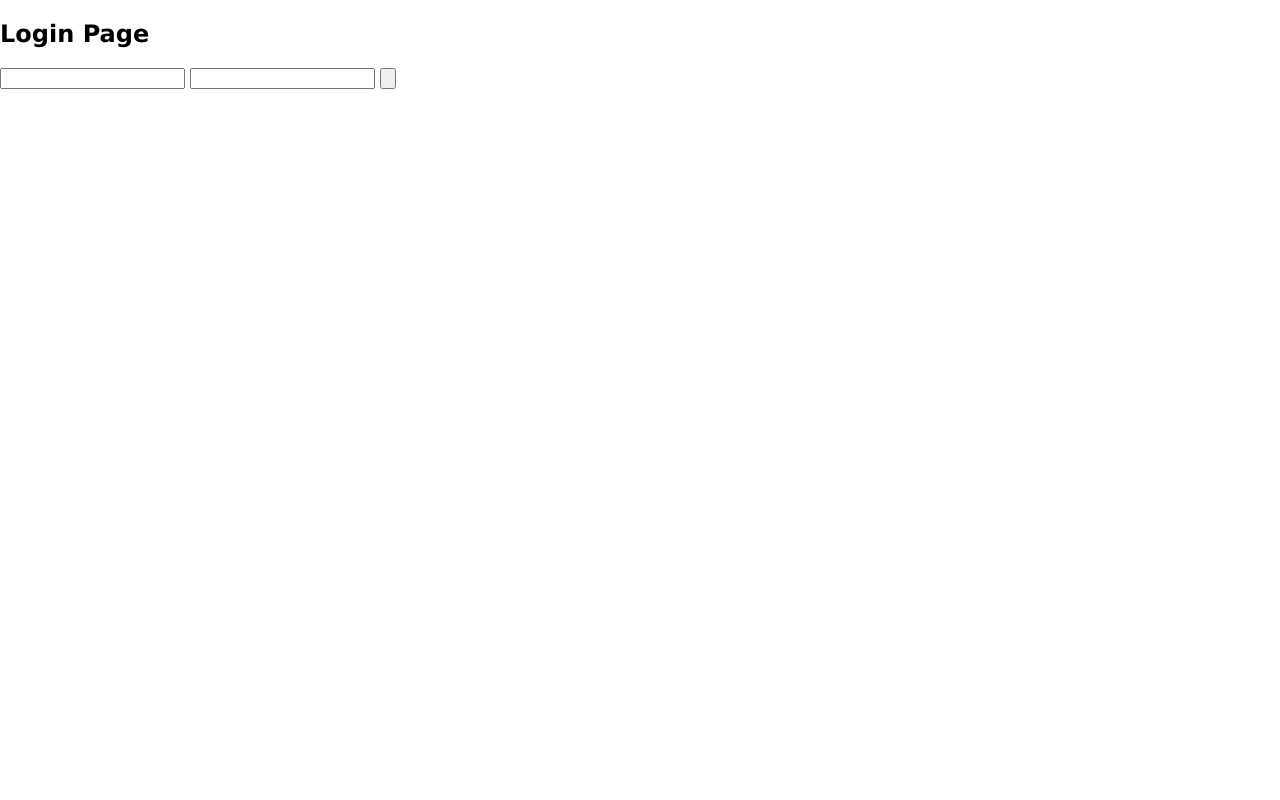
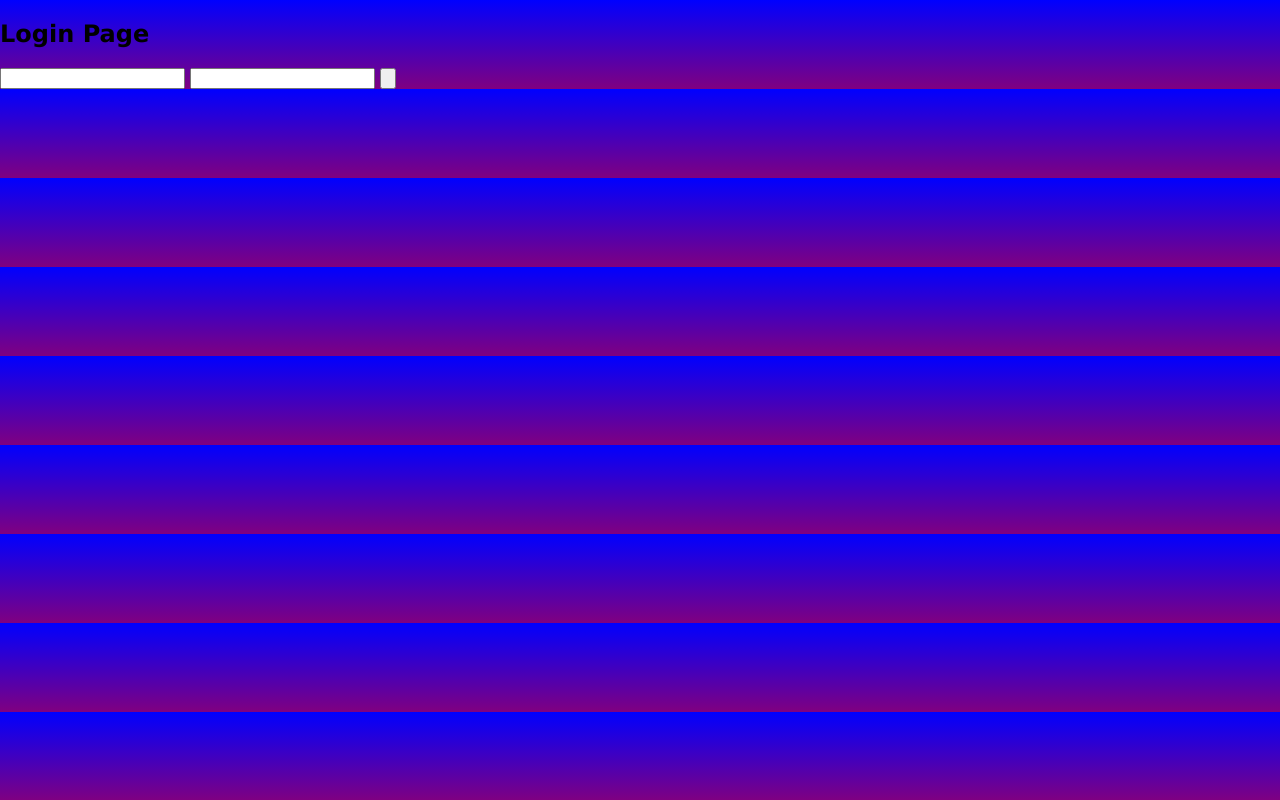
Before and after one commit to jemma-mg/facebook-instagram-swiggy-clone, a plain HTML site: page loginpage/index.html in a window 1280 px wide. Drawn offline with Linux system fonts and the light colour scheme.

Commit message:
Update style.css

```diff
--- a/loginpage/style.css
+++ b/loginpage/style.css
@@ -2,4 +2,5 @@ body{
     font-family: 'Lucida Sans', 'Lucida Sans Regular', 'Lucida Grande', 'Lucida Sans Unicode', Geneva, Verdana, sans-serif;
     margin: 0%;
     padding: 0%;
+    background: linear-gradient(blue,purple);
 }
```
